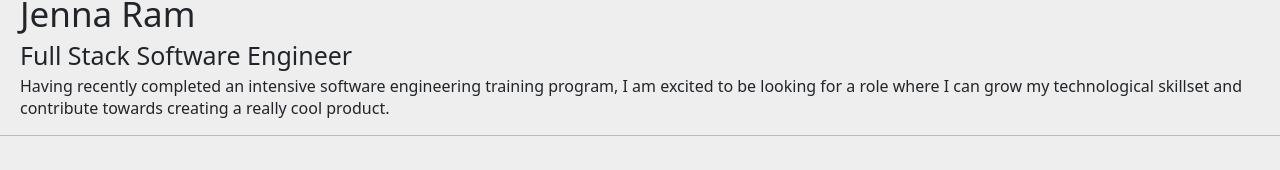
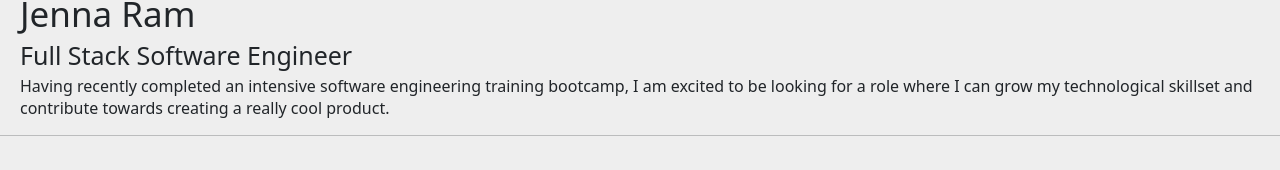
Before and after one commit to jram95/portfolio, a React (Create React App) app: page / in a window 1280 px wide. Shown: the part 137-307 px from the top of the page. Built offline with nearby package versions, Linux system fonts and the light colour scheme.

Commit message:
edit program to bootcamp

```diff
--- a/src/components/Home/Jumbotron.tsx
+++ b/src/components/Home/Jumbotron.tsx
@@ -19,7 +19,7 @@ export default function Jumbotron(): JSX.Element {
           }}
         >
           Having recently completed an intensive software engineering training
-          program, I am excited to be looking for a role where I can grow my
+          bootcamp, I am excited to be looking for a role where I can grow my
           technological skillset and contribute towards creating a really cool
           product.
         </p>
```
